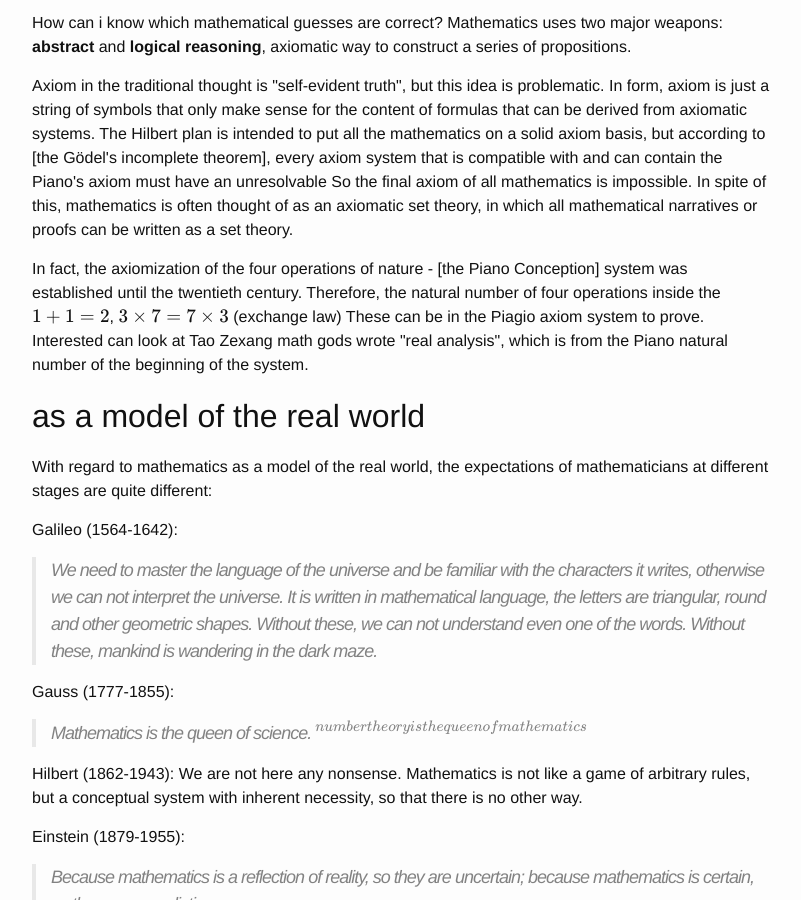
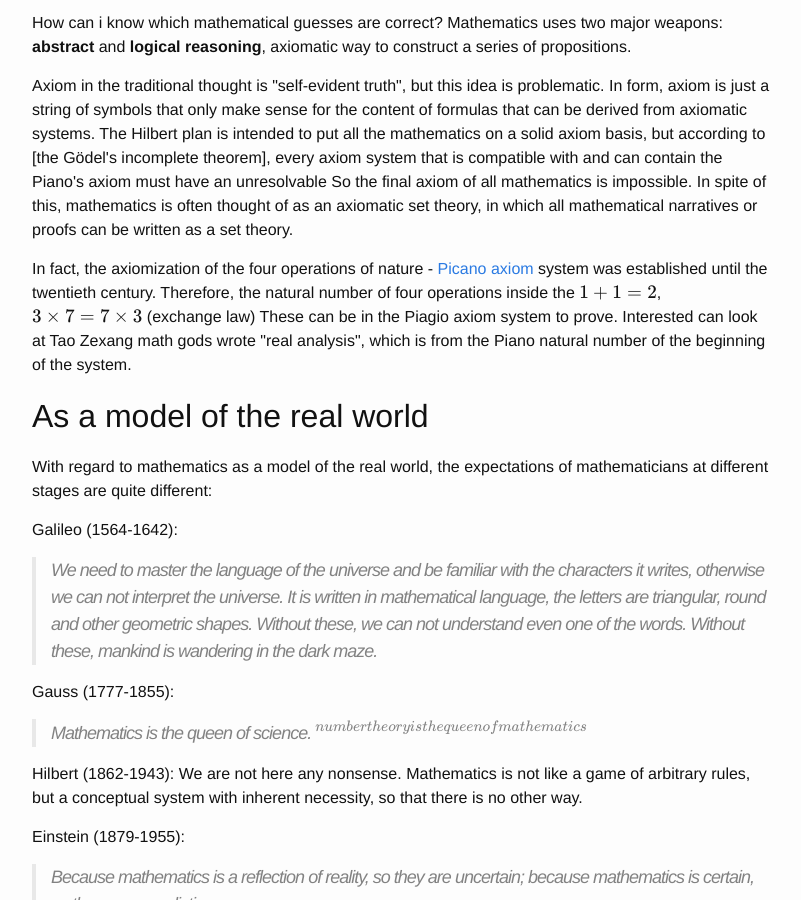
Before and after one commit to tao-guo/blog, a Jekyll site: the page docs/math/2017/07/09/what-is-math-en.html, which Jekyll copies as it is, in a window 1280 px wide and 900 px high, scrolled down 1512 px. Shown: the whole window, without its empty margins (238-1039 px from the left). Built offline with Jekyll 4.4.1, drawn with Linux system fonts in a browser that asks for light colours; Markdown is read by kramdown in place of the engine named in the settings; formulas are drawn with MathJax 3; a script that is not in the unit is left out; some of the changed text lies outside the part shown.

```diff
--- a/docs/math/2017/07/09/what-is-math-en.html
+++ b/docs/math/2017/07/09/what-is-math-en.html
@@ -95,9 +95,9 @@ The same time as the above-</p>
 
 <p>Axiom in the traditional thought is &quot;self-evident truth&quot;, but this idea is problematic. In form, axiom is just a string of symbols that only make sense for the content of formulas that can be derived from axiomatic systems. The Hilbert plan is intended to put all the mathematics on a solid axiom basis, but according to [the Gödel&#39;s incomplete theorem], every axiom system that is compatible with and can contain the Piano&#39;s axiom must have an unresolvable So the final axiom of all mathematics is impossible. In spite of this, mathematics is often thought of as an axiomatic set theory, in which all mathematical narratives or proofs can be written as a set theory.</p>
 
-<p>In fact, the axiomization of the four operations of nature - [the Piano Conception] system was established until the twentieth century. Therefore, the natural number of four operations inside the \(1 + 1 = 2 \), \(3 \times7 = 7 \times3 \) (exchange law) These can be in the Piagio axiom system to prove. Interested can look at Tao Zexang math gods wrote &quot;real analysis&quot;, which is from the Piano natural number of the beginning of the system.</p>
+<p>In fact, the axiomization of the four operations of nature - <a href="https://www.wikipedia.org/wiki/%E7%9A%AE%E4%BA%9A%E8%AF%BA%E5%85%AC%E7%90%86">Picano axiom</a> system was established until the twentieth century. Therefore, the natural number of four operations inside the \(1 + 1 = 2 \), \(3 \times7 = 7 \times3 \) (exchange law) These can be in the Piagio axiom system to prove. Interested can look at Tao Zexang math gods wrote &quot;real analysis&quot;, which is from the Piano natural number of the beginning of the system.</p>
 
-<h2>as a model of the real world</h2>
+<h2>As a model of the real world</h2>
 
 <p>With regard to mathematics as a model of the real world, the expectations of mathematicians at different stages are quite different:</p>
 
@@ -162,7 +162,7 @@ The same time as the above-</p>
 
 <p>A large number of mathematicians, Mr. Chen also has a <a href="/%20math%20/%201987/04/21%20/%20what-is-geometry.html">&quot;what is geometry&quot;</a> wonderful lectures, summed up the geometric development process, Now read is still deeply inspired.</p>
 
-<h2>math fields</h2>
+<h2>Math fields</h2>
 
 <ul>
 <li><a href="https://zh.wikipedia.org/wiki/%E6%95%B0%E5%AD%A6#.E5.9F.BA.E7.A4.8E.E8.88.87.E5%20.93.B2.E5.AD.B8">Fundamentals and Philosophy</a>
```
Also changed, not shown: _posts/2017-07-09-what-is-math-en.md (+3 -3 lines), docs/feed.xml (+5 -5 lines).
